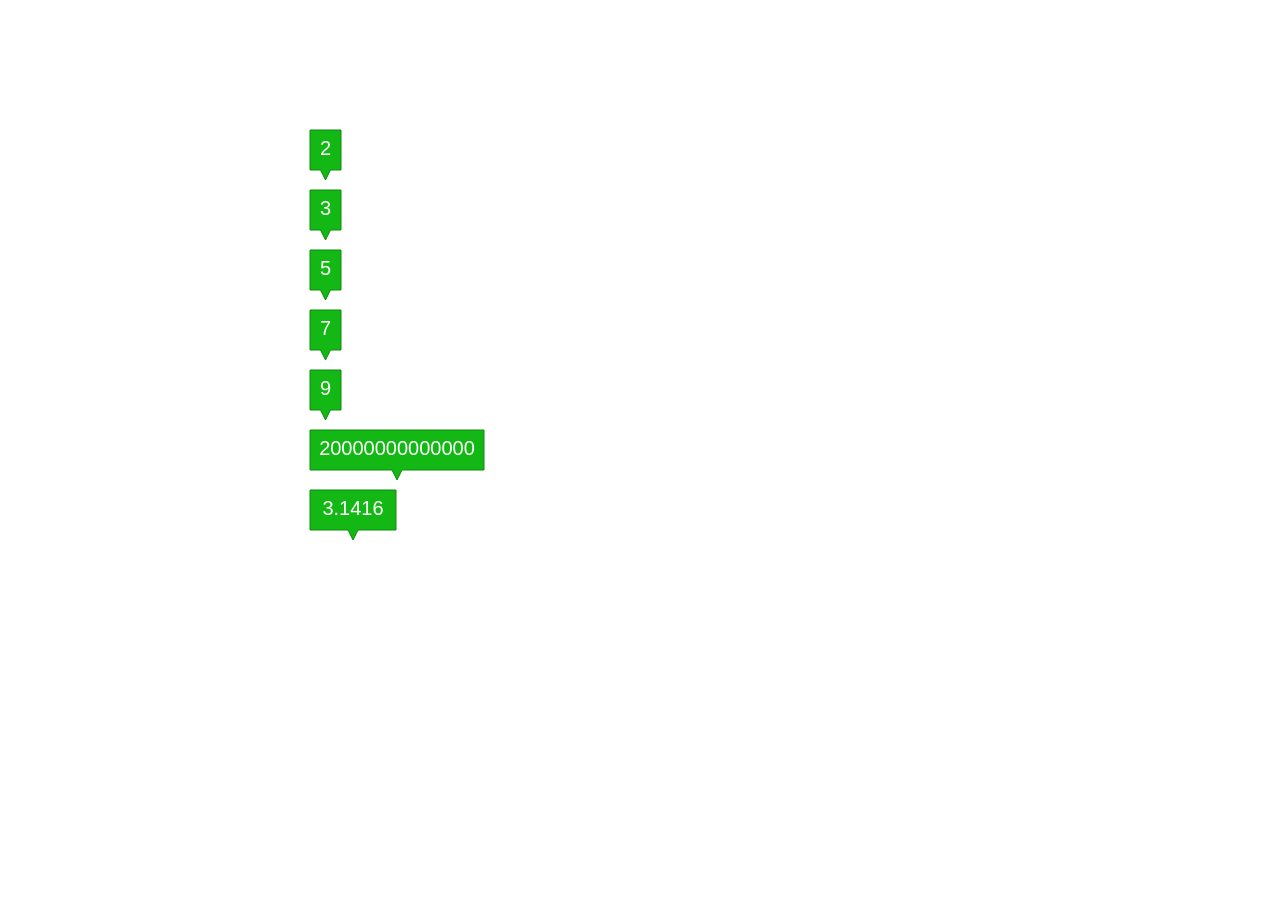
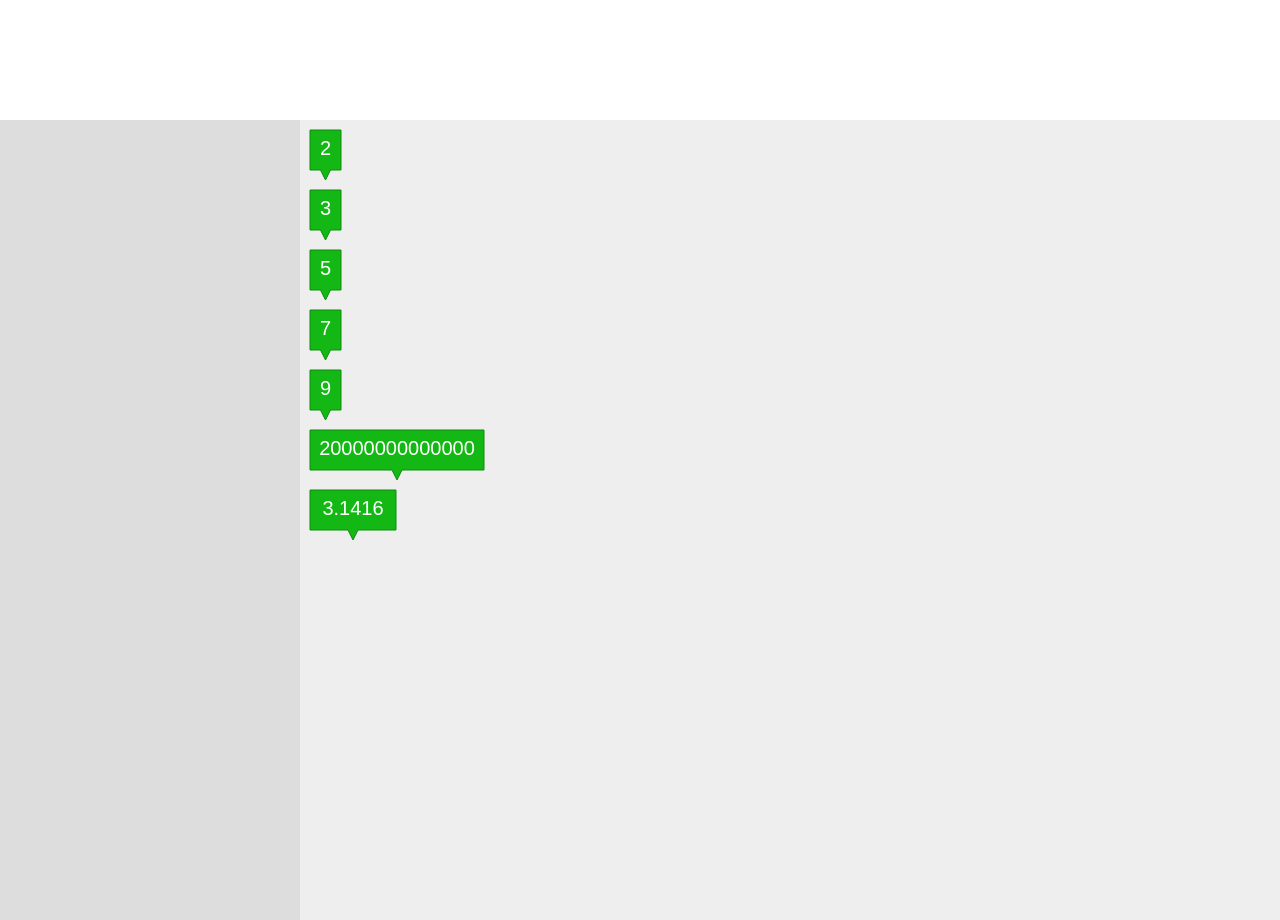
Before and after one commit to anoop901/graphical-functional-programming, a React app: page / in a window 1280 px wide. Shown: the part 1480-2400 px from the top of the page. Built offline with nearby package versions, Linux system fonts and the light colour scheme; the HTML template or start-up script is replaced by a standard one.

Commit message:
Add background colors.

```diff
--- a/src/components/BlockBrowser.css
+++ b/src/components/BlockBrowser.css
@@ -1,4 +1,5 @@
 .BlockBrowser {
+  background-color: #ddd;
   width: 300px;
   overflow-y: scroll;
 }
--- a/src/components/CodeEditor.css
+++ b/src/components/CodeEditor.css
@@ -1,4 +1,5 @@
 .CodeEditor {
+  background-color: #eee;
   flex-grow: 1;
   overflow-y: scroll;
 }
```
